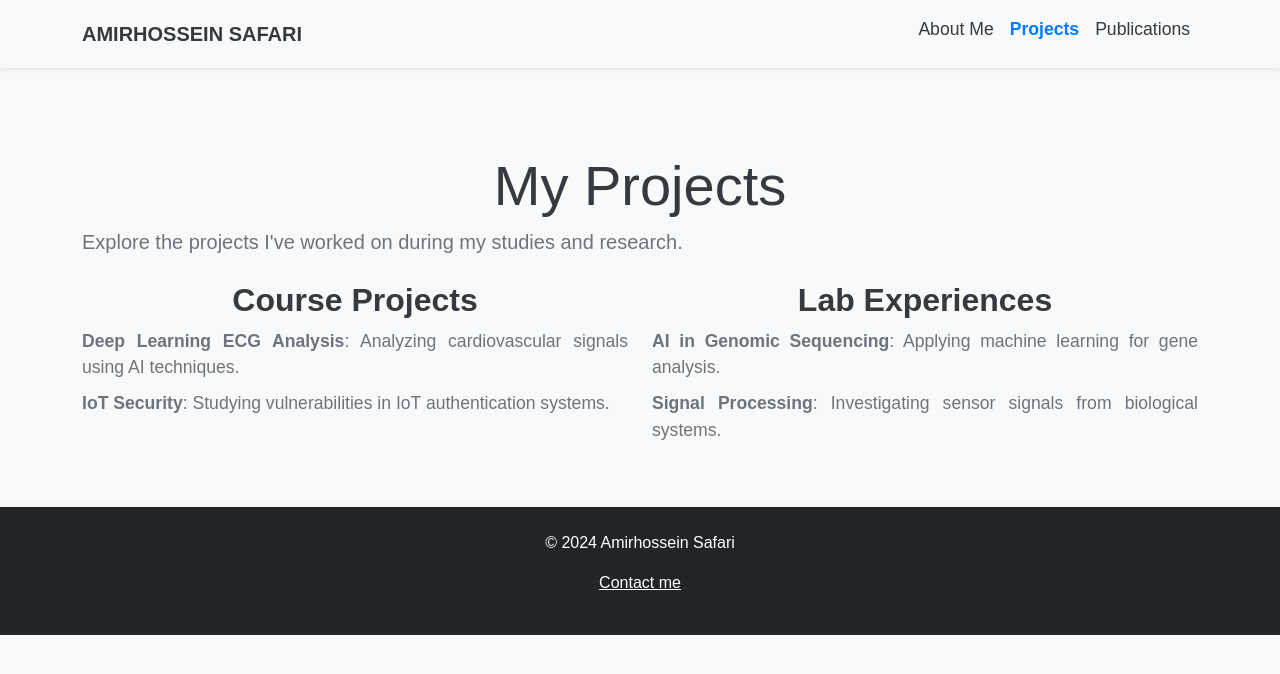
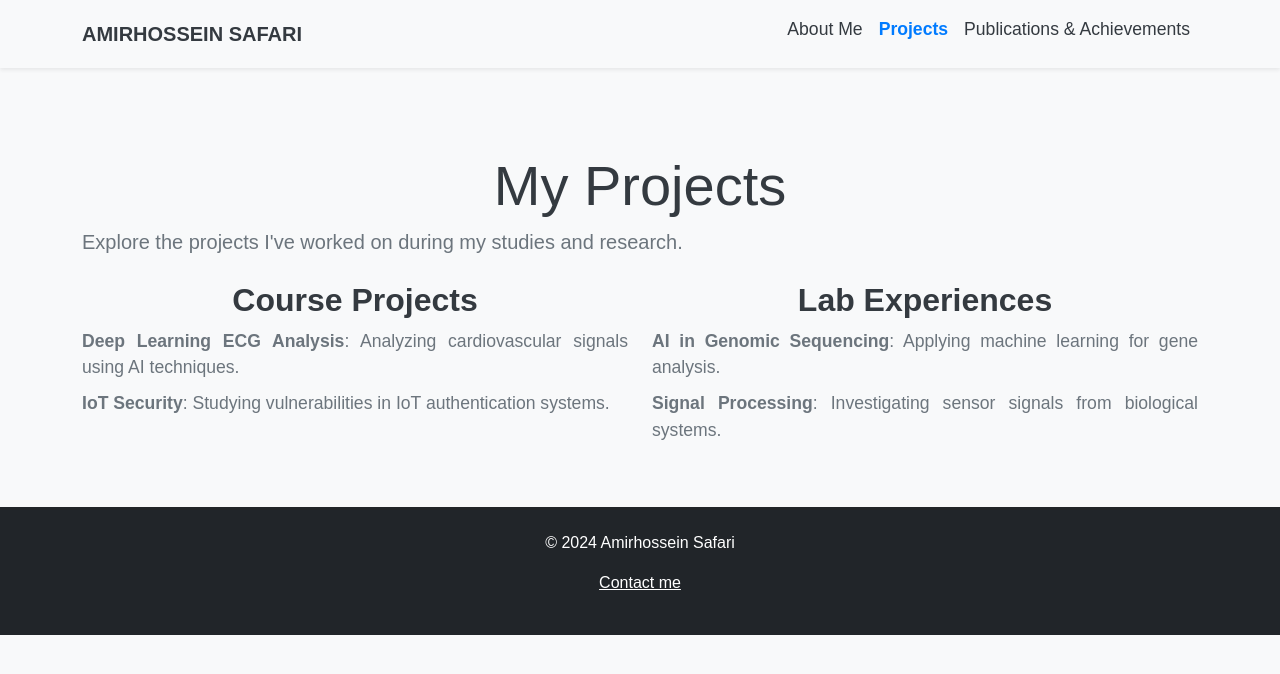
Before and after one commit to AmirhosseinSafari/Amirhossein, a plain HTML site: page projects.html in a window 1280 px wide. Drawn offline with nearby package versions, Linux system fonts and the light colour scheme.

Commit message:
Fixed the name of the pages in the navbar of project page

```diff
--- a/projects.html
+++ b/projects.html
@@ -20,7 +20,7 @@
       <ul class="navbar-nav ms-auto">
         <li class="nav-item"><a class="nav-link" href="index.html">About Me</a></li>
         <li class="nav-item"><a class="nav-link active" href="#">Projects</a></li>
-        <li class="nav-item"><a class="nav-link" href="publications.html">Publications</a></li>
+        <li class="nav-item"><a class="nav-link" href="publications.html">Publications & Achievements</a></li>
       </ul>
     </div>
   </div>
```
